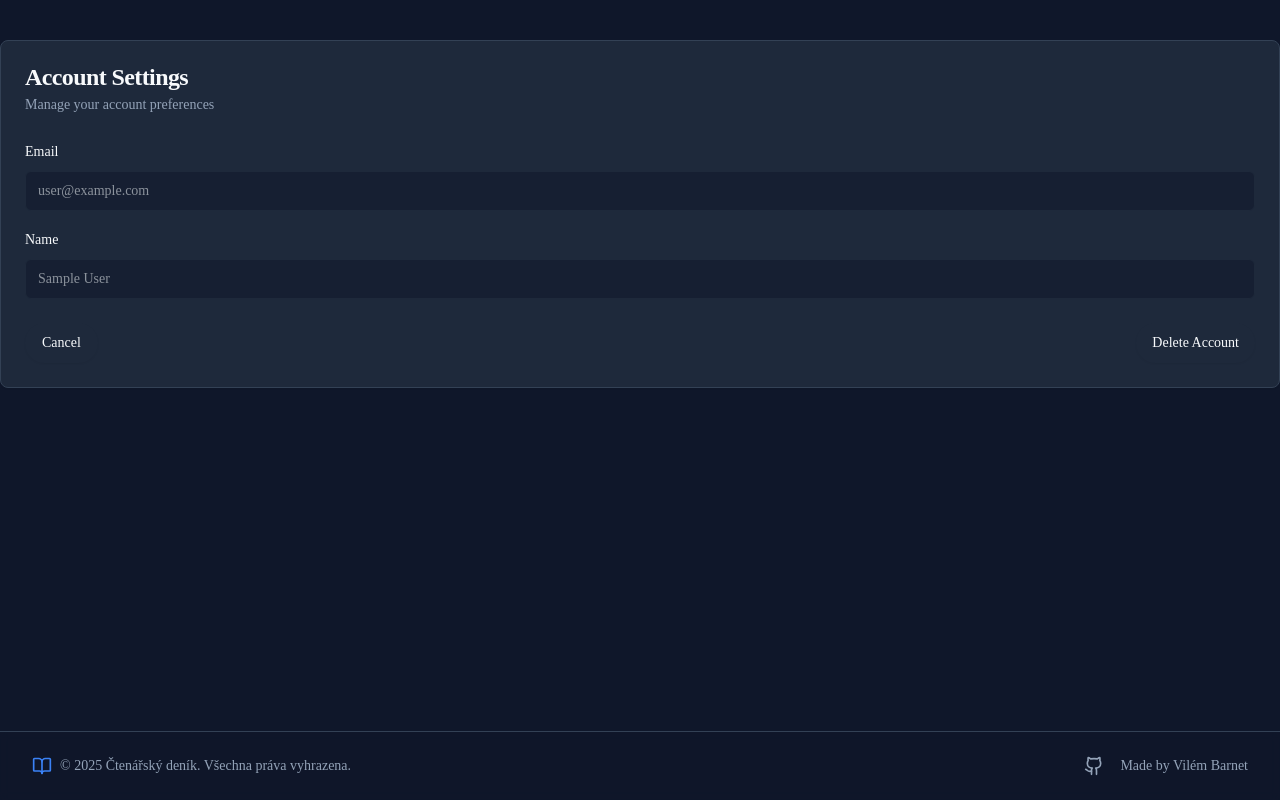
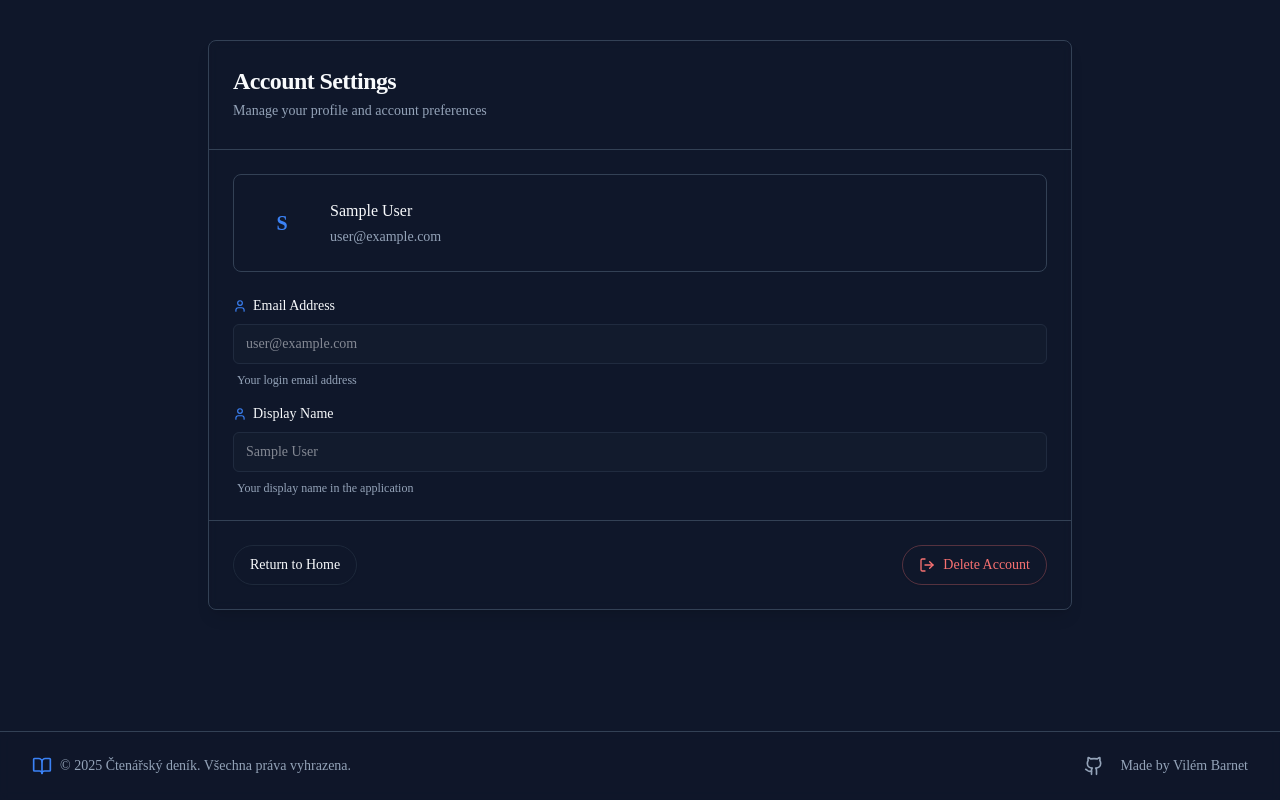
Before and after one commit to VilemB/ectenarak, a Next.js app: page /settings in a window 1280 px wide. Built offline with nearby package versions, Linux system fonts and the light colour scheme; no server answers; sample sign-in values are in the browser's storage.

Commit message:
Settings page

```diff
--- a/src/app/settings/page.tsx
+++ b/src/app/settings/page.tsx
@@ -16,27 +16,40 @@ import { Input } from "@/components/ui/input";
 import { Label } from "@/components/ui/label";
 import { toast } from "sonner";
 import { deleteUser } from "@/lib/api";
+import { motion } from "framer-motion";
+import { LogOut, Shield, User, AlertTriangle } from "lucide-react";
 
 export default function SettingsPage() {
-  const { user, loading, error } = useAuth();
+  const { user, loading, error, sessionStatus, isAuthenticated } = useAuth();
   const router = useRouter();
   const [isDeleting, setIsDeleting] = useState(false);
+  const [deleteConfirmation, setDeleteConfirmation] = useState(false);
 
   // Debug information
   useEffect(() => {
     console.log("Settings page loaded");
-    console.log("Auth state:", { user, loading, error });
-  }, [user, loading, error]);
+    console.log("Auth state:", {
+      user,
+      loading,
+      error,
+      sessionStatus,
+      isAuthenticated,
+    });
+  }, [user, loading, error, sessionStatus, isAuthenticated]);
+
+  // Redirect to home if not authenticated after loading completes
+  useEffect(() => {
+    if (!loading && !isAuthenticated) {
+      console.log("Not authenticated, redirecting to home");
+      toast.error("Please sign in to access settings");
+      router.push("/");
+    }
+  }, [loading, isAuthenticated, router]);
 
   // Handle user deletion
   const handleDeleteAccount = async () => {
     if (!user) return;
 
-    if (
-      window.confirm(
-        "Are you sure you want to delete your account? This action cannot be undone."
-      )
-    ) {
     try {
       setIsDeleting(true);
       await deleteUser();
@@ -47,22 +60,75 @@ export default function SettingsPage() {
       toast.error("Failed to delete account");
     } finally {
       setIsDeleting(false);
-      }
+      setDeleteConfirmation(false);
     }
   };
 
   // Show loading state
   if (loading) {
     return (
-      <div className="container mx-auto py-10">
-        <Card>
-          <CardHeader>
-            <CardTitle>Settings</CardTitle>
-            <CardDescription>
+      <div className="container max-w-4xl mx-auto py-10 px-4">
+        <motion.div
+          initial={{ opacity: 0, y: 20 }}
+          animate={{ opacity: 1, y: 0 }}
+          transition={{ duration: 0.5 }}
+        >
+          <Card className="border border-border/50 shadow-lg bg-card/80 backdrop-blur-sm">
+            <CardHeader className="space-y-1">
+              <CardTitle className="text-2xl font-bold text-center">
+                Settings
+              </CardTitle>
+              <CardDescription className="text-center text-muted-foreground">
                 Loading your account information...
               </CardDescription>
             </CardHeader>
+            <CardContent className="flex justify-center py-8">
+              <div className="animate-pulse flex space-x-4 items-center">
+                <div className="rounded-full bg-primary/20 h-12 w-12"></div>
+                <div className="space-y-3">
+                  <div className="h-2 bg-primary/20 rounded w-32"></div>
+                  <div className="h-2 bg-primary/10 rounded w-24"></div>
+                </div>
+              </div>
+            </CardContent>
           </Card>
+        </motion.div>
+      </div>
+    );
+  }
+
+  // Prevent rendering if not authenticated
+  if (!isAuthenticated) {
+    return (
+      <div className="container max-w-4xl mx-auto py-10 px-4">
+        <motion.div
+          initial={{ opacity: 0, y: 20 }}
+          animate={{ opacity: 1, y: 0 }}
+          transition={{ duration: 0.5 }}
+        >
+          <Card className="border border-border/50 shadow-lg bg-card/80 backdrop-blur-sm">
+            <CardHeader className="space-y-1">
+              <CardTitle className="text-2xl font-bold text-center">
+                Settings
+              </CardTitle>
+              <CardDescription className="text-center text-red-400 flex items-center justify-center">
+                <Shield className="h-4 w-4 mr-2" />
+                Authentication required
+              </CardDescription>
+            </CardHeader>
+            <CardContent className="text-center py-6 text-muted-foreground">
+              Please sign in to access your account settings.
+            </CardContent>
+            <CardFooter className="flex justify-center pb-6">
+              <Button
+                onClick={() => router.push("/")}
+                className="px-6 transition-all duration-300 hover:scale-105"
+              >
+                Return to Home
+              </Button>
+            </CardFooter>
+          </Card>
+        </motion.div>
       </div>
     );
   }
@@ -70,53 +136,183 @@ export default function SettingsPage() {
   // Show error state
   if (error) {
     return (
-      <div className="container mx-auto py-10">
-        <Card>
-          <CardHeader>
-            <CardTitle>Settings</CardTitle>
-            <CardDescription className="text-red-500">
-              Error loading your account: {error.message}
+      <div className="container max-w-4xl mx-auto py-10 px-4">
+        <motion.div
+          initial={{ opacity: 0, y: 20 }}
+          animate={{ opacity: 1, y: 0 }}
+          transition={{ duration: 0.5 }}
+        >
+          <Card className="border border-border/50 shadow-lg bg-card/80 backdrop-blur-sm">
+            <CardHeader className="space-y-1">
+              <CardTitle className="text-2xl font-bold text-center">
+                Settings
+              </CardTitle>
+              <CardDescription className="text-center text-red-400 flex items-center justify-center">
+                <AlertTriangle className="h-4 w-4 mr-2" />
+                Error loading your account
               </CardDescription>
             </CardHeader>
-          <CardFooter>
-            <Button onClick={() => router.push("/")}>Return to Home</Button>
+            <CardContent className="text-center py-6 text-red-400">
+              {error.message}
+            </CardContent>
+            <CardFooter className="flex justify-center pb-6">
+              <Button
+                onClick={() => router.push("/")}
+                className="px-6 transition-all duration-300 hover:scale-105"
+              >
+                Return to Home
+              </Button>
             </CardFooter>
           </Card>
+        </motion.div>
       </div>
     );
   }
 
   // Show content when user is available
   return (
-    <div className="container mx-auto py-10">
-      <Card>
-        <CardHeader>
-          <CardTitle>Account Settings</CardTitle>
-          <CardDescription>Manage your account preferences</CardDescription>
+    <div className="container max-w-4xl mx-auto py-10 px-4">
+      <motion.div
+        initial={{ opacity: 0, y: 20 }}
+        animate={{ opacity: 1, y: 0 }}
+        transition={{ duration: 0.5 }}
+      >
+        <Card className="border border-border/50 shadow-lg bg-card/80 backdrop-blur-sm overflow-hidden">
+          <CardHeader className="space-y-1 border-b border-border/20 pb-7">
+            <CardTitle className="text-2xl font-bold">
+              Account Settings
+            </CardTitle>
+            <CardDescription>
+              Manage your profile and account preferences
+            </CardDescription>
           </CardHeader>
-        <CardContent className="space-y-4">
-          <div className="space-y-2">
-            <Label htmlFor="email">Email</Label>
-            <Input id="email" value={user?.email || ""} disabled />
+
+          <CardContent className="space-y-6 pt-6">
+            <motion.div
+              initial={{ opacity: 0, y: 10 }}
+              animate={{ opacity: 1, y: 0 }}
+              transition={{ delay: 0.1, duration: 0.4 }}
+              className="flex items-center gap-4 p-4 rounded-lg bg-primary/5 border border-primary/10"
+            >
+              <div className="h-16 w-16 rounded-full bg-primary/20 flex items-center justify-center text-primary font-bold text-xl shrink-0">
+                {user?.name
+                  ? user.name.charAt(0).toUpperCase()
+                  : user?.email?.charAt(0).toUpperCase()}
               </div>
-          <div className="space-y-2">
-            <Label htmlFor="name">Name</Label>
-            <Input id="name" value={user?.name || ""} disabled />
+              <div className="space-y-1 overflow-hidden">
+                <p className="font-medium text-foreground">
+                  {user?.name || "User"}
+                </p>
+                <p className="text-sm text-muted-foreground truncate">
+                  {user?.email}
+                </p>
+              </div>
+            </motion.div>
+
+            <div className="space-y-4">
+              <motion.div
+                initial={{ opacity: 0, y: 10 }}
+                animate={{ opacity: 1, y: 0 }}
+                transition={{ delay: 0.2, duration: 0.4 }}
+                className="space-y-2"
+              >
+                <Label
+                  htmlFor="email"
+                  className="text-sm font-medium flex items-center"
+                >
+                  <User className="h-3.5 w-3.5 mr-1.5 text-primary" />
+                  Email Address
+                </Label>
+                <Input
+                  id="email"
+                  value={user?.email || ""}
+                  disabled
+                  className="bg-secondary/50 border-border/50 focus:border-primary/50"
+                />
+                <p className="text-xs text-muted-foreground pl-1">
+                  Your login email address
+                </p>
+              </motion.div>
+
+              <motion.div
+                initial={{ opacity: 0, y: 10 }}
+                animate={{ opacity: 1, y: 0 }}
+                transition={{ delay: 0.3, duration: 0.4 }}
+                className="space-y-2"
+              >
+                <Label
+                  htmlFor="name"
+                  className="text-sm font-medium flex items-center"
+                >
+                  <User className="h-3.5 w-3.5 mr-1.5 text-primary" />
+                  Display Name
+                </Label>
+                <Input
+                  id="name"
+                  value={user?.name || ""}
+                  disabled
+                  className="bg-secondary/50 border-border/50 focus:border-primary/50"
+                />
+                <p className="text-xs text-muted-foreground pl-1">
+                  Your display name in the application
+                </p>
+              </motion.div>
             </div>
           </CardContent>
-        <CardFooter className="flex justify-between">
-          <Button variant="outline" onClick={() => router.push("/")}>
+
+          <CardFooter className="flex flex-col sm:flex-row justify-between gap-4 border-t border-border/20 pt-6">
+            <Button
+              variant="outline"
+              onClick={() => router.push("/")}
+              className="w-full sm:w-auto transition-all duration-300 hover:bg-secondary/80"
+            >
+              Return to Home
+            </Button>
+
+            {deleteConfirmation ? (
+              <motion.div
+                initial={{ opacity: 0, scale: 0.9 }}
+                animate={{ opacity: 1, scale: 1 }}
+                className="flex flex-col sm:flex-row gap-2 w-full sm:w-auto"
+              >
+                <Button
+                  variant="outline"
+                  onClick={() => setDeleteConfirmation(false)}
+                  className="border-red-400/30 text-red-400 hover:bg-red-400/10 transition-all duration-300"
+                >
                   Cancel
                 </Button>
                 <Button
                   variant="destructive"
                   onClick={handleDeleteAccount}
                   disabled={isDeleting}
+                  className="transition-all duration-300 hover:bg-red-600"
                 >
-            {isDeleting ? "Deleting..." : "Delete Account"}
+                  {isDeleting ? (
+                    <>
+                      <span className="animate-pulse">Deleting...</span>
+                    </>
+                  ) : (
+                    <>
+                      <LogOut className="h-4 w-4 mr-2" />
+                      Confirm Delete
+                    </>
+                  )}
                 </Button>
+              </motion.div>
+            ) : (
+              <Button
+                variant="outline"
+                onClick={() => setDeleteConfirmation(true)}
+                className="w-full sm:w-auto border-red-400/30 text-red-400 hover:bg-red-400/10 transition-all duration-300"
+              >
+                <LogOut className="h-4 w-4 mr-2" />
+                Delete Account
+              </Button>
+            )}
           </CardFooter>
         </Card>
+      </motion.div>
     </div>
   );
 }
--- a/src/components/Navbar.tsx
+++ b/src/components/Navbar.tsx
@@ -44,6 +44,7 @@ export default function Navbar({
   const router = useRouter();
 
   const navigateToSettings = () => {
+    console.log("Navigating to settings page");
     router.push("/settings");
   };
 
--- a/src/middleware.ts
+++ b/src/middleware.ts
@@ -24,11 +24,11 @@ export async function middleware(request: NextRequest) {
   // For protected routes, check authentication
   const token = await getToken({
     req: request,
-    secret: process.env.NEXTAUTH_SECRET || "your-secret-key",
+    secret: process.env.NEXTAUTH_SECRET,
   });
 
   // Log token status for debugging
-  console.log(`Token exists: ${!!token}`);
+  console.log(`Token exists: ${!!token}`, token);
 
   // If not authenticated and trying to access a protected route
   if (!token) {
@@ -40,6 +40,7 @@ export async function middleware(request: NextRequest) {
   }
 
   // User is authenticated, allow access to protected route
+  console.log("User is authenticated, allowing access to protected route");
   return NextResponse.next();
 }
 
```
Lines whose indentation alone changed are shown as unchanged.
